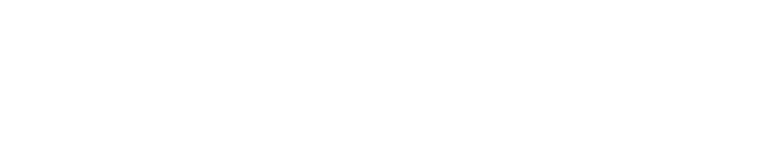
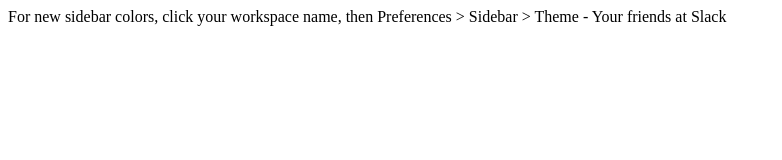
Before and after one commit to jaturaorn/Loading_First, a plain HTML site: page index.html in a window 1280 px wide. Shown: the whole page, without its empty margins (0-782 px from the left). Drawn offline with Linux system fonts and the light colour scheme.

Commit message:
add text in html file

```diff
--- a/index.html
+++ b/index.html
@@ -6,5 +6,12 @@
     <link rel="stylesheet" href="style.css" />
     <title>Loading</title>
   </head>
-  <body></body>
+  <body>
+    <section class="loading">
+      For new sidebar colors, click your workspace name, then Preferences >
+      Sidebar > Theme
+      <span class="loading__author">- Your friends at Slack</span>
+      <span class="loading__anim"></span>
+    </section>
+  </body>
 </html>
```
